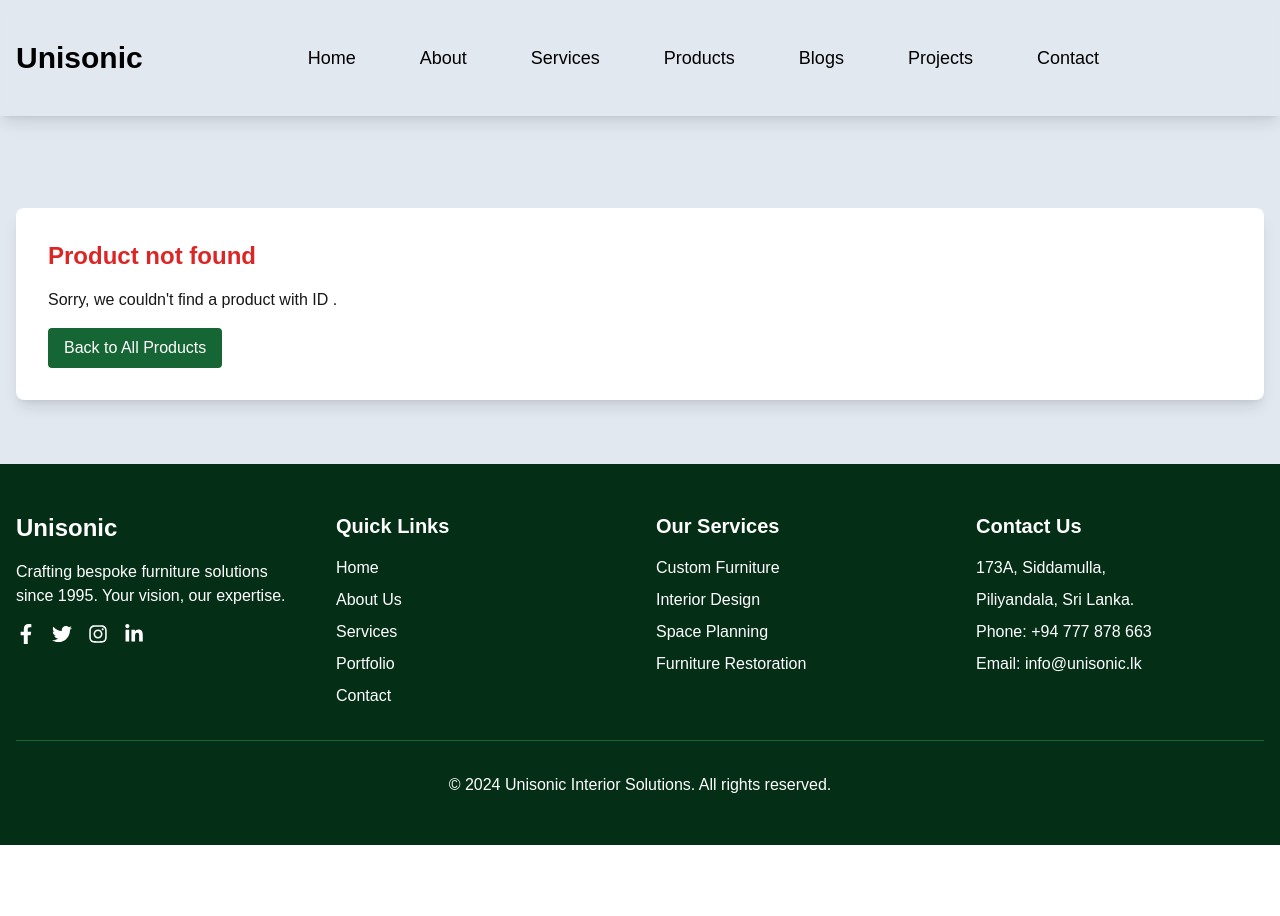
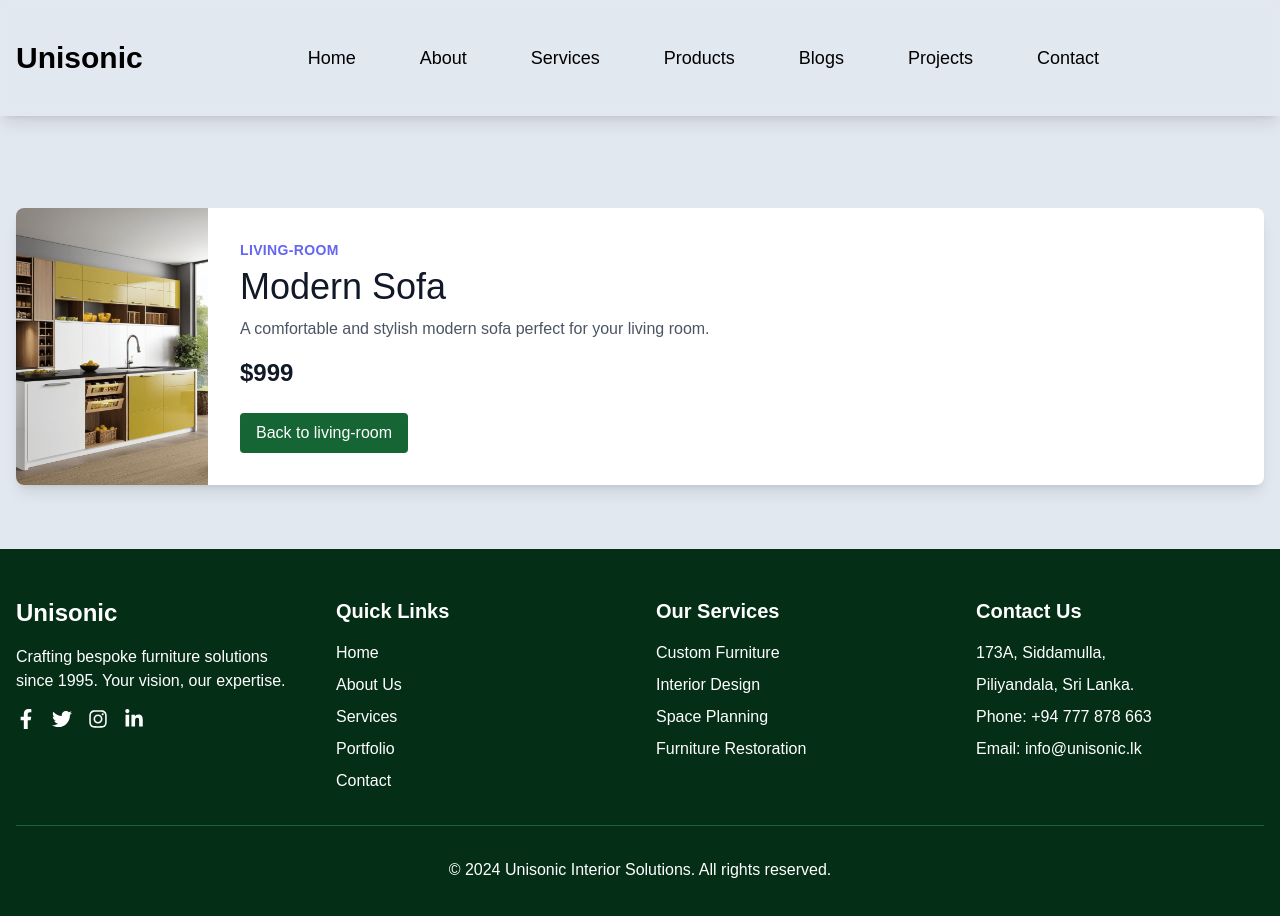
Before and after one commit to thusalapi/UnisonicNextJS, a Next.js app: page /products/living-room/1 in a window 1280 px wide. Shown: the top 916 px of the page. Before the commit the page ends 845 px from the top, so only its background shows below. Built offline with nearby package versions, Linux system fonts and the light colour scheme.

Commit message:
dynamic pages

```diff
--- a/src/app/products/[category]/[Id]/page.tsx
+++ b/src/app/products/[category]/[Id]/page.tsx
@@ -3,26 +3,45 @@ import Image from "next/image";
 import Link from "next/link";
 import Navbar from "@/components/Navbar";
 import Footer from "@/components/Footer";
-import { getProductById } from "@/constants";
+import { getProductById, products } from "@/constants";
 
 export default function ProductPage({
   params,
 }: {
-  params: { category: string; id: string };
+  params: { category: string; id?: string; Id?: string };
 }) {
-  const product = getProductById(params.id);
+  // Handle both lowercase 'id' and uppercase 'Id'
+  const productId = params.id || params.Id;
+
+  console.log("Params:", params); // Debugging
+  console.log("Product ID:", productId); // Debugging
+  console.log("All products:", products); // Debugging
+
+  const product = productId ? getProductById(productId) : null;
+  console.log("Found product:", product); // Debugging
 
   if (!product) {
     return (
       <div className="flex flex-col min-h-screen bg-slate-200">
         <Navbar textColor="text-black" />
-        <main className="flex-grow container mx-auto px-4 py-16">
+        <main className="flex-grow container mx-auto px-4 py-16 text-black">
           <div className="mt-36 bg-white rounded-lg shadow-lg p-8">
             <h1 className="text-2xl font-bold text-red-600">
               Product not found
             </h1>
             <p className="mt-4">
-              Sorry, we couldn't find a product with ID {params.id}.
+              Sorry, we couldn't find a product with ID {params.id} in the{" "}
+              {params.category} category.
+            </p>
+            <p className="mt-4">
+              Debug info:
+              <br />
+              Params: {JSON.stringify(params)}
+              <br />
+              Available products:{" "}
+              {JSON.stringify(
+                products.map((p) => ({ id: p.id, category: p.category }))
+              )}
             </p>
             <Link
               href="/products/all"
--- a/src/constants/index.ts
+++ b/src/constants/index.ts
@@ -90,5 +90,5 @@ export const getProductsByCategory = (category: string) => {
 };
 
 export const getProductById = (id: string) => {
-  return products.find((p) => p.id === id);
+  return products.find((p) => p.id.toLowerCase() === id.toLowerCase());
 };
```
